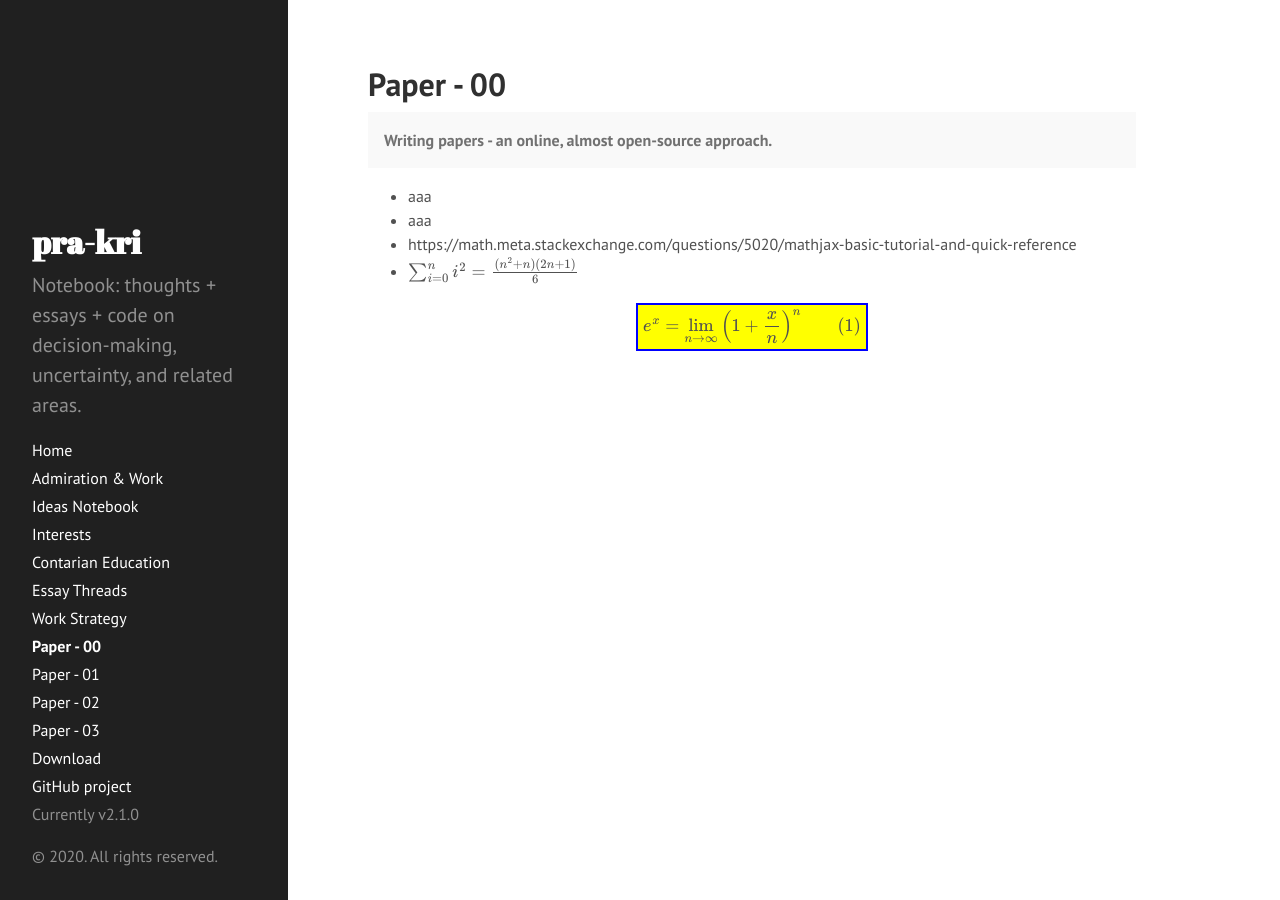
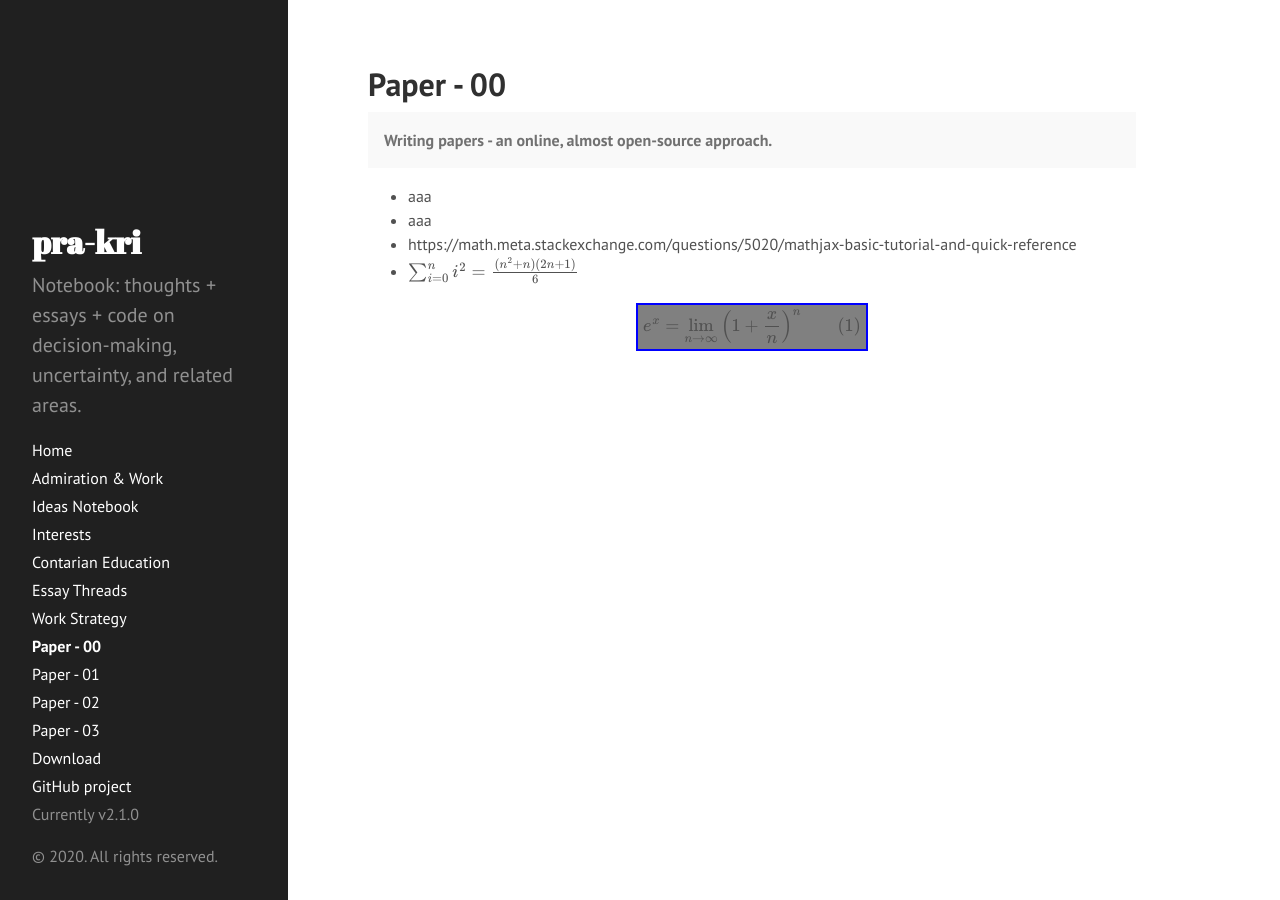
Before and after one commit to pra-kri/pra-kri.github.io, a Jekyll site: the page built from paper00.md, in a window 1280 px wide. Built offline with Jekyll 4.4.1, drawn with Linux system fonts in a browser that asks for light colours; Markdown is read by kramdown in place of the engine named in the settings; formulas are drawn with MathJax 3.

Commit message:
Update paper00.md

```diff
--- a/paper00.md
+++ b/paper00.md
@@ -14,7 +14,7 @@ title: Paper - 00
 
 
 
-$$ \bbox[yellow,5px,border:2px solid blue]
+$$ \bbox[gray,5px,border:2px solid blue]
 {
 e^x=\lim_{n\to\infty} \left( 1+\frac{x}{n} \right)^n
 \qquad (1)
```
